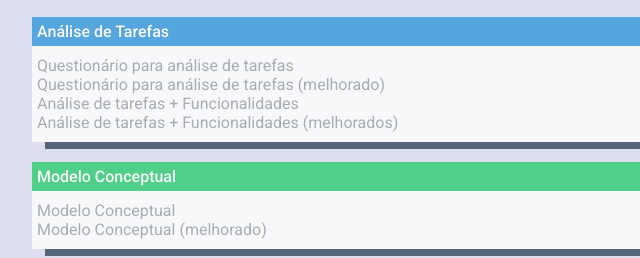
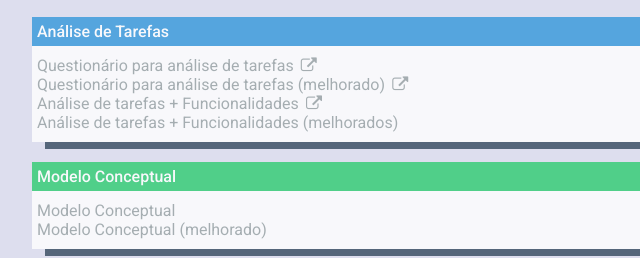
Before and after one commit to gh-jsoares/IPM-Site, a plain HTML site: page index.html in a window 1280 px wide. Shown: the part 291-549 px from the top of the page, 148-788 px from the left. Drawn offline with Linux system fonts and the light colour scheme.

Commit message:
Added link icons

```diff
--- a/index.html
+++ b/index.html
@@ -49,9 +49,9 @@
         <div id="at" class="section">
             <h2 class="section-title bg-blue">An&aacute;lise de Tarefas <i class="icon"></i></h2>
             <div id="at_inner" class="inner_section">
-                <a href="IPM-Questionário-Formulários-do-Google.pdf">Question&aacute;rio para an&aacute;lise de tarefas</a> <br />
-                <a href="IPM-Questionário-Formulários-do-Google (melhorado).pdf">Question&aacute;rio para an&aacute;lise de tarefas (melhorado)</a> <br />
-                <a href="Relatorio-Analise-de-tarefas.pdf">An&aacute;lise de tarefas + Funcionalidades</a> <br />
+                <a href="IPM-Questionário-Formulários-do-Google.pdf">Question&aacute;rio para an&aacute;lise de tarefas <i class="icon-link-ext"></i></a> <br />
+                <a href="IPM-Questionário-Formulários-do-Google (melhorado).pdf">Question&aacute;rio para an&aacute;lise de tarefas (melhorado) <i class="icon-link-ext"></i></a> <br />
+                <a href="Relatorio-Analise-de-tarefas.pdf">An&aacute;lise de tarefas + Funcionalidades <i class="icon-link-ext"></i></a> <br />
                 <a href="at2.html">An&aacute;lise de tarefas + Funcionalidades (melhorados)</a> <br />
             </div>
         </div>
```
